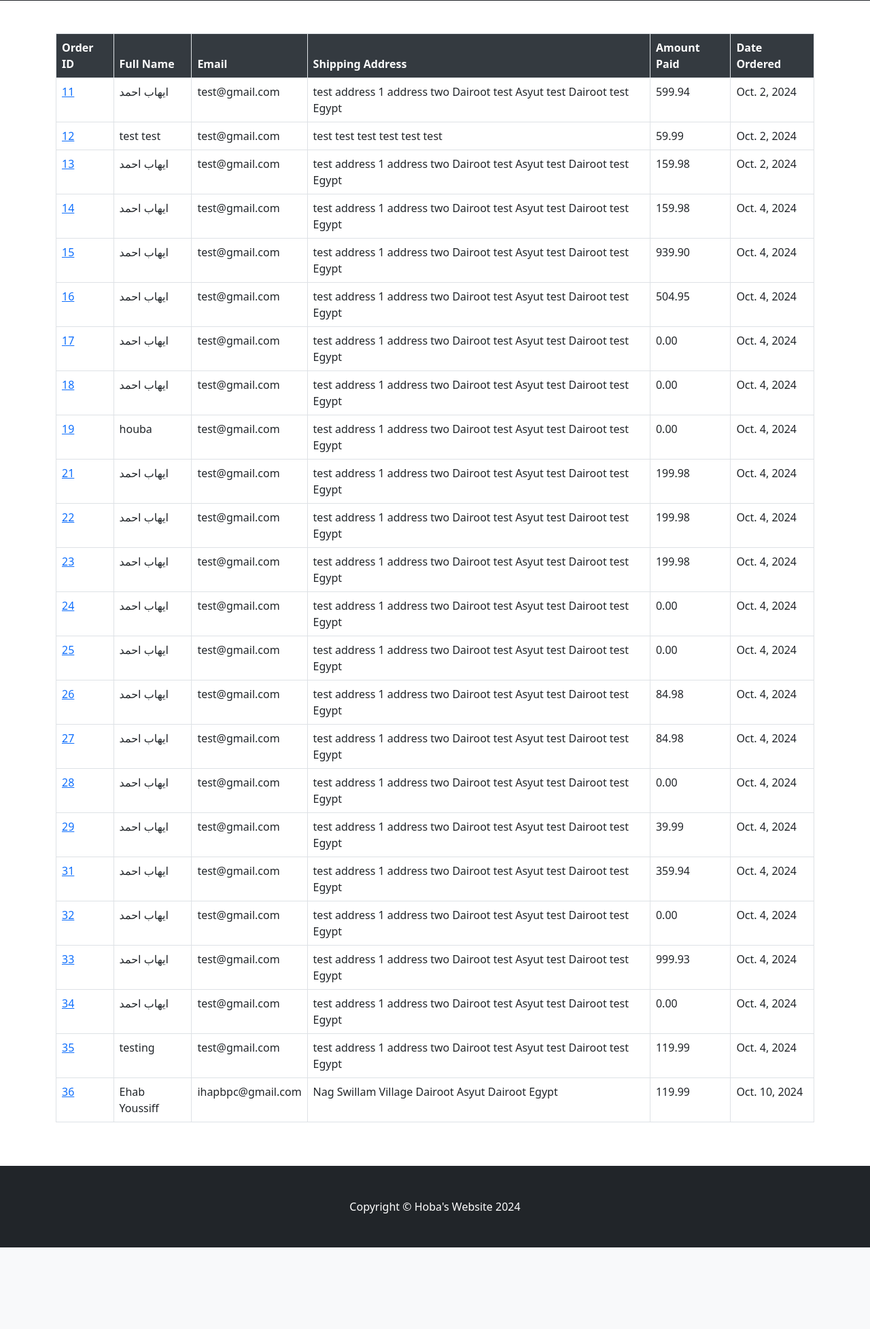
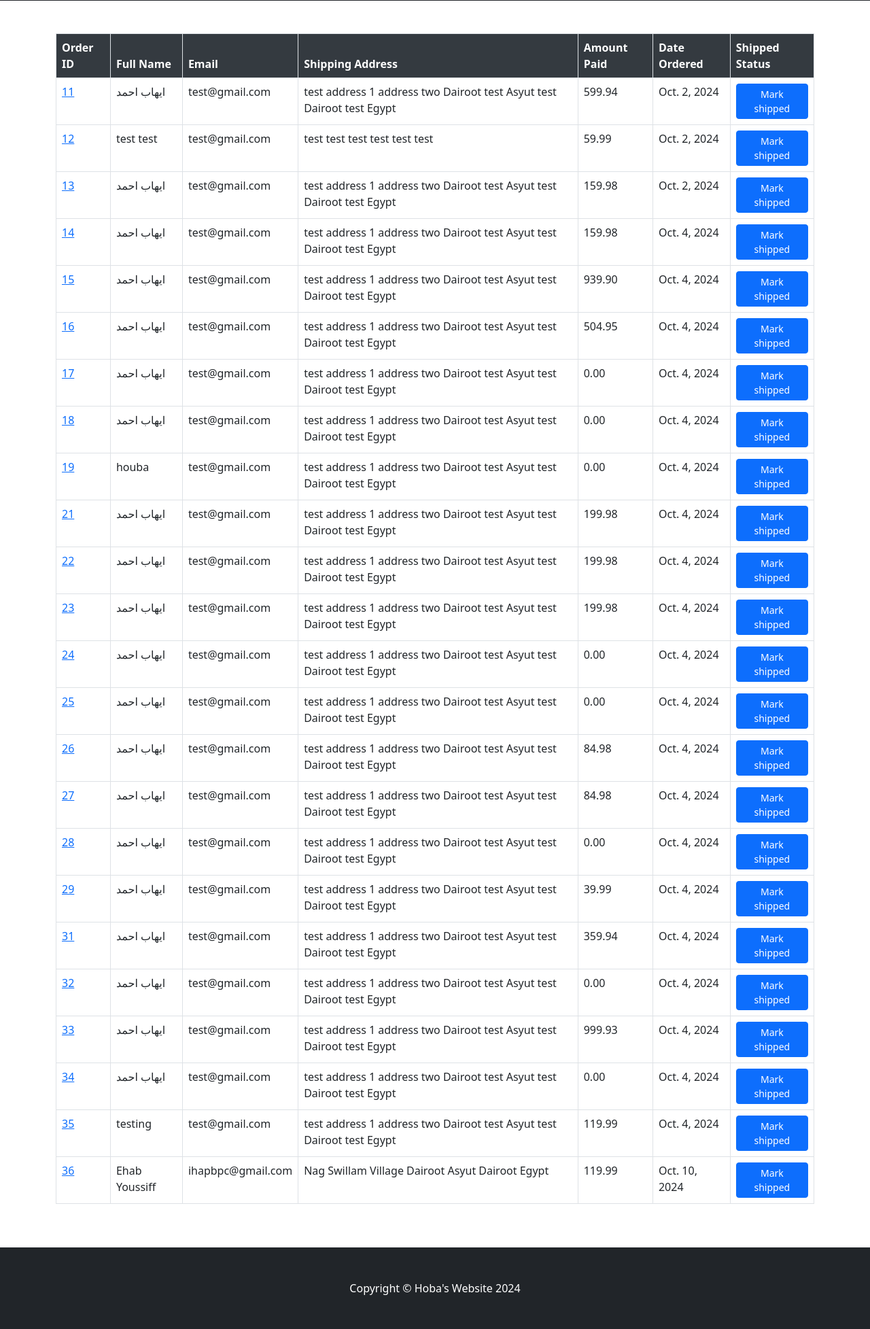
Before and after one commit to ehabahmed2/E-commerce_website, a Django app: page /payment/not_shipped_dash in a window 1280 px wide. Shown: the part 352-2307 px from the top of the page at 68% size. Before the commit the page ends 2187 px from the top, so only its background shows below. Run offline with Django 5.2, Linux system fonts and the light colour scheme; a user stored in the database is signed in; data comes from the database, SQL or seed files in the repository; both versions use the stored data as it was after the commit; some libraries are stand-ins or nearby versions.

Commit message:
added shipping buttons to udpate shipping status

```diff
--- a/payment/templates/not_shipped_dash.html
+++ b/payment/templates/not_shipped_dash.html
@@ -30,6 +30,7 @@
                             <th scope="col">Shipping Address</th>
                             <th scope="col">Amount Paid</th>
                             <th scope="col">Date Ordered</th>
+                            <th scope="col">Shipped Status</th>
                         </tr>
                     </thead>
                     <tbody>
@@ -42,6 +43,13 @@
                             <td>{{order.shipping_address}}</td>
                             <td>{{order.amount_paid}}</td>
                             <td>{{order.date_ordered}}</td>
+                            <td>
+                                <form method ='POST'>
+                                    {% csrf_token %}
+                                    <input type='hidden' name='num' value={{order.id}}>
+                                    <button type='submit' class='btn btn-primary btn-sm'>Mark shipped</button>
+                                </form>
+                            </td>
                         </tr>
                         {% endfor %}
                         <!-- Add more rows as needed -->
--- a/payment/views.py
+++ b/payment/views.py
@@ -5,6 +5,7 @@ from payment.models import ShippingAddress, Order, OrderItem
 from django.contrib import messages
 from django.contrib.auth.models import User
 from store.models import Product
+import datetime
 
 def payment(request):
     return render(request, 'payment.html', {})
@@ -125,6 +126,15 @@ def process_order(request):
 def shipped_dash(request):
     if request.user.is_authenticated and request.user.is_superuser:
         orders = Order.objects.filter(shipped=True)
+        if request.POST:
+            # status = request.POST['shipping_status']
+            num = request.POST['num']
+            order = Order.objects.filter(id=num)
+            order.update(shipped=False)
+            print(num)
+            messages.success(request, 'Shipping status updated!')
+            return redirect('shipped_dash')
+
 
         return render(request, 'shipped_dash.html', {'orders': orders})
     else:
@@ -134,6 +144,15 @@ def shipped_dash(request):
 def not_shipped_dash(request):
     if request.user.is_authenticated and request.user.is_superuser:
         orders = Order.objects.filter(shipped=False)
+        if request.POST:
+            # status = request.POST['shipping_status']
+            num = request.POST['num']
+            order = Order.objects.filter(id=num)
+            now = datetime.datetime.now()
+            order.update(shipped=True, shipped_date=now)
+            messages.success(request, 'Shipping status updated!')
+            return redirect('not_shipped_dash')
+
 
         return render(request, 'not_shipped_dash.html', {'orders': orders})
     else:
@@ -147,6 +166,19 @@ def orders(request, pk):
         order = Order.objects.get(id=pk)
         # get the order items
         items = OrderItem.objects.filter(order=pk)
+        if request.POST:
+            status = request.POST['shipping_status']
+            if status == 'true':
+                order = Order.objects.filter(id=pk)
+                now = datetime.datetime.now()
+                order.update(shipped=True, shipped_date=now)
+                messages.success(request, 'Shipping status updated!')
+                return redirect('shipped_dash')
+            else:
+                order = Order.objects.filter(id=pk)
+                order.update(shipped=False)
+                messages.success(request, 'Shipping status updated!')
+                return redirect('not_shipped_dash')
 
         return render(request, "orders.html", {'order': order, 'items': items})
     else:
```
Also changed, not shown: payment/templates/orders.html (+14 -0 lines), payment/templates/shipped_dash.html (+8 -0 lines), db.sqlite3.
